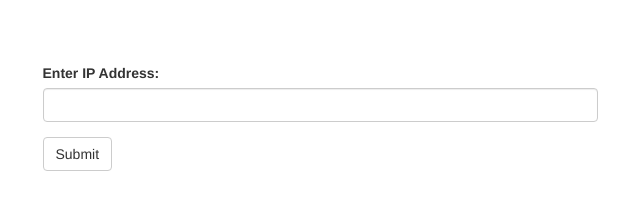
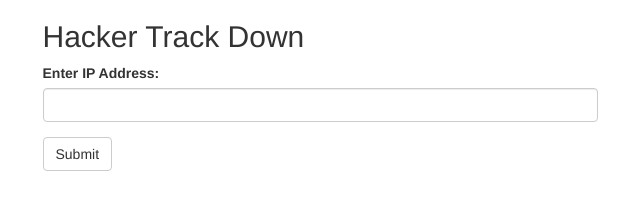
Before and after one commit to sunssp/trebound, a plain HTML site: page ipaddressvalidate.html in a window 1280 px wide. Shown: the whole page, without its empty margins (320-960 px from the left). Drawn offline with nearby package versions, Linux system fonts and the light colour scheme.

Commit message:
Add files via upload

```diff
--- a/ipaddressvalidate.html
+++ b/ipaddressvalidate.html
@@ -12,7 +12,7 @@
     <div class="container">
         <div class="row">
             <div class="col-md-6 col-md-offset-3">
-                <h2>&nbsp;</h2>
+                <h2>Hacker Track Down</h2>
                 <form class="validateIPForm">
                     <div class="form-group">
                         <label>Enter IP Address:</label>
```
